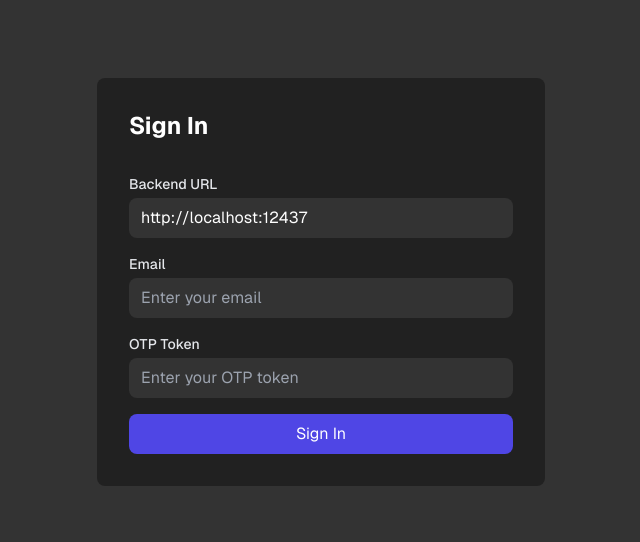
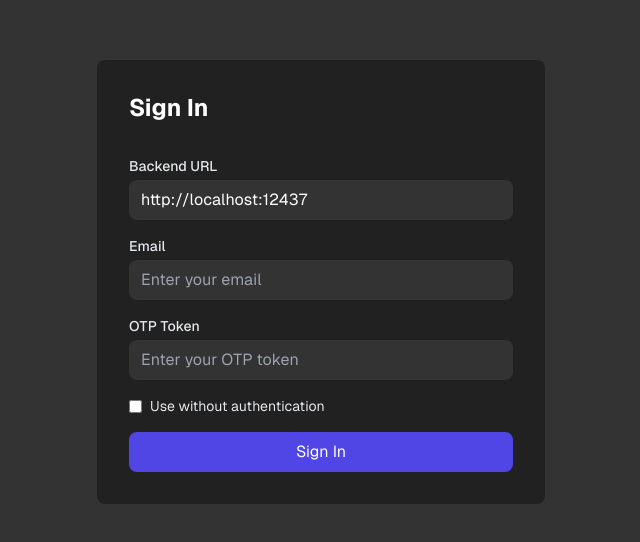
Before and after one commit to birdup000/ADHD-TaskManagementPanel, a Next.js app in the folder taskpanel/: page / in a window 1280 px wide. Shown: the part 118-660 px from the top of the page, without its empty margins (319-959 px from the left). Built offline with nearby package versions, Linux system fonts and the light colour scheme.

Commit message:
add no auth support

```diff
--- a/taskpanel/app/components/LoginForm.tsx
+++ b/taskpanel/app/components/LoginForm.tsx
@@ -8,9 +8,15 @@ const LoginForm: React.FC = () => {
   const [otp, setOtp] = useState('');
   const [message, setMessage] = useState('');
   const [backendUrl, setBackendUrl] = useState('http://localhost:12437'); // Default backend URL
+  const [useWithoutAuth, setUseWithoutAuth] = useState(false);
   const router = useRouter();
 
   const handleLogin = async () => {
+    if (useWithoutAuth) {
+      localStorage.setItem('noAuth', 'true');
+      router.refresh();
+      window.location.reload();
+    } else {
         try {
             const response = await fetch(`${backendUrl}/v1/login`, {
                 method: 'POST',
@@ -42,6 +48,11 @@ const LoginForm: React.FC = () => {
         } catch (error) {
             setMessage('An error occurred during login.');
         }
+    }
+  };
+
+    const handleCheckboxChange = (e: React.ChangeEvent<HTMLInputElement>) => {
+        setUseWithoutAuth(e.target.checked);
     };
 
   return (
@@ -86,6 +97,18 @@ const LoginForm: React.FC = () => {
                 onChange={(e) => setOtp(e.target.value)}
               />
             </div>
+            <div className="flex items-center">
+                <input
+                    type="checkbox"
+                    id="useWithoutAuth"
+                    className="mr-2"
+                    checked={useWithoutAuth}
+                    onChange={handleCheckboxChange}
+                />
+                <label htmlFor="useWithoutAuth" className="text-sm text-gray-200">
+                    Use without authentication
+                </label>
+            </div>
             <button
               type="button"
               onClick={handleLogin}
--- a/taskpanel/app/components/TaskPanel.tsx
+++ b/taskpanel/app/components/TaskPanel.tsx
@@ -174,8 +174,13 @@ const TaskPanel: React.FC = () => {
 
   const handleLogout = () => {
     localStorage.removeItem('authToken');
+    localStorage.removeItem('noAuth');
     router.push('/');
   };
+
+  const email = localStorage.getItem('email');
+  const authToken = localStorage.getItem('authToken');
+  const noAuth = localStorage.getItem('noAuth');
 
   return (
     <ThemeProvider value={{ theme, setTheme }}>
@@ -310,9 +315,11 @@ const TaskPanel: React.FC = () => {
                     </span>
                   </button>
                 </div>
-                {localStorage.getItem('authToken') && (
+                {(authToken || noAuth) && (
                   <div className="flex items-center space-x-2">
-                    <span className="text-sm text-gray-400">Logged in</span>
+                    <span className="text-sm text-gray-400">
+                      {email ? `Logged in as ${email}` : 'Logged in'}
+                    </span>
                     <button
                       onClick={handleLogout}
                       className="px-3 py-1.5 rounded text-sm bg-red-600/20 text-red-300 hover:bg-red-600/30 transition-colors"
--- a/taskpanel/app/page.tsx
+++ b/taskpanel/app/page.tsx
@@ -8,6 +8,7 @@ import { useRouter } from 'next/navigation';
 
 export default function Home() {
   const [token, setToken] = useLocalStorage('authToken', null);
+  const [noAuth, setNoAuth] = useLocalStorage('noAuth', null);
   const router = useRouter();
 
   useEffect(() => {
@@ -26,7 +27,7 @@ export default function Home() {
 
   return (
     <main className="min-h-screen font-[family-name:var(--font-geist-sans)]">
-      {token ? <TaskPanel /> : <LoginForm />}
+      {token || noAuth ? <TaskPanel /> : <LoginForm />}
     </main>
   );
 }
```
Lines whose indentation alone changed are shown as unchanged.
